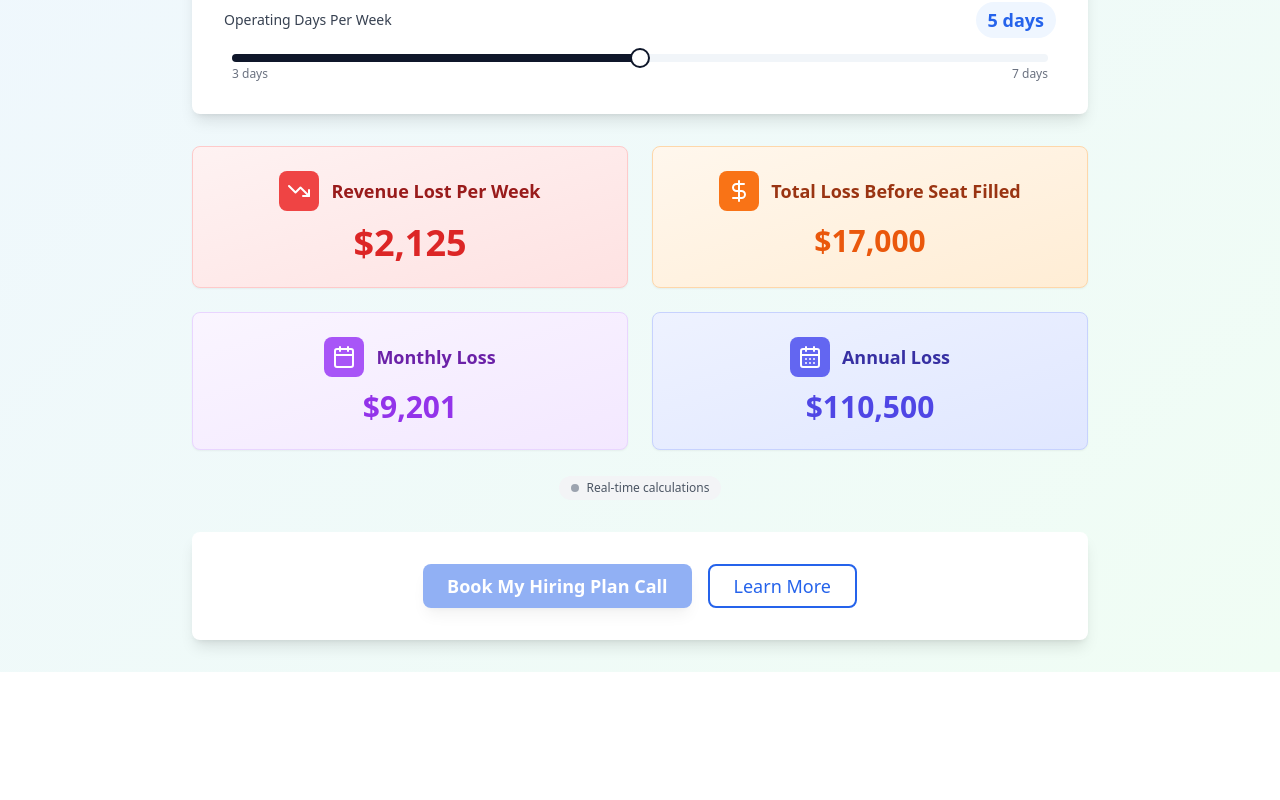
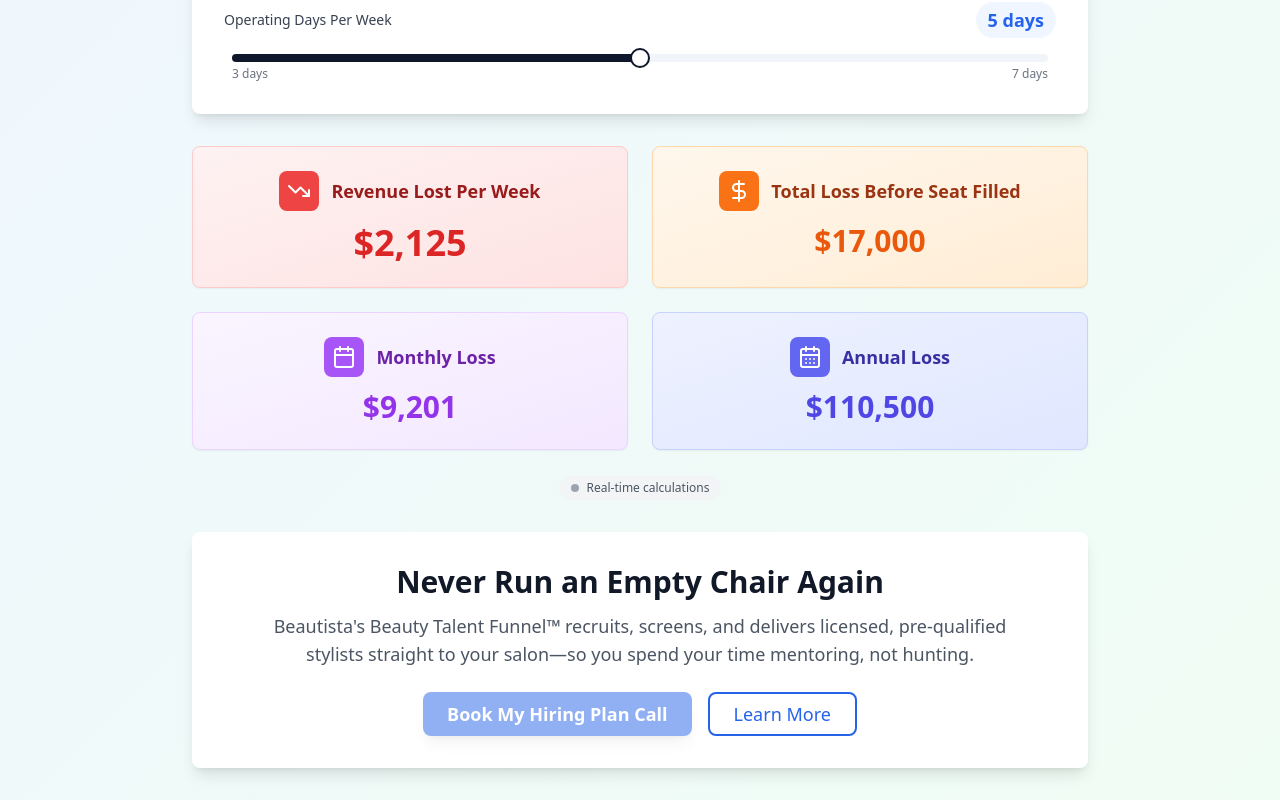
Before and after one commit to joncaldwell90/chair-loss-calculator-roi, a React (Vite) app: page / in a window 1280 px wide. Shown: the part 474-1274 px from the top of the page. Before the commit the page ends 1146 px from the top, so only its background shows below. Built offline with nearby package versions, Linux system fonts and the light colour scheme.

Commit message:
Add CTA section heading and subheadline
Added a heading and subheadline to the CTA section in the calculator.

```diff
--- a/src/components/Calculator.tsx
+++ b/src/components/Calculator.tsx
@@ -160,6 +160,16 @@ const Calculator = () => {
       {/* Dynamic CTA Section */}
       <Card className="p-8 bg-white shadow-lg border-0 text-center">
         <div className="space-y-6">
+          {/* Heading and Subheadline */}
+          <div className="space-y-3">
+            <h2 className="text-3xl font-bold text-gray-900">
+              Never Run an Empty Chair Again
+            </h2>
+            <p className="text-lg text-gray-600 max-w-3xl mx-auto">
+              Beautista's Beauty Talent Funnel™ recruits, screens, and delivers licensed, pre-qualified stylists straight to your salon—so you spend your time mentoring, not hunting.
+            </p>
+          </div>
+
           {/* CTA Buttons */}
           <div className="flex flex-col sm:flex-row gap-4 justify-center items-center flex-wrap">
             <TooltipProvider>
```
